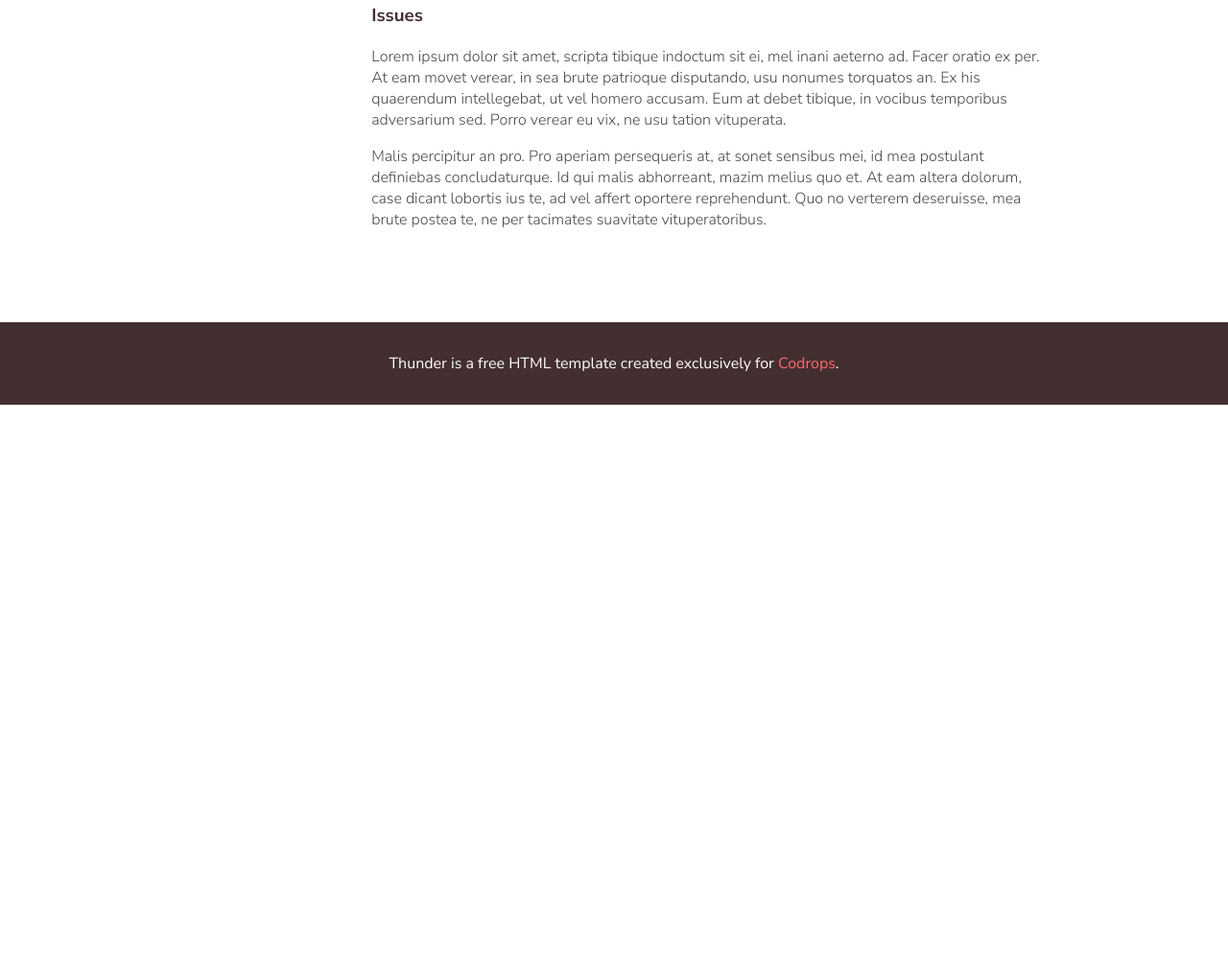
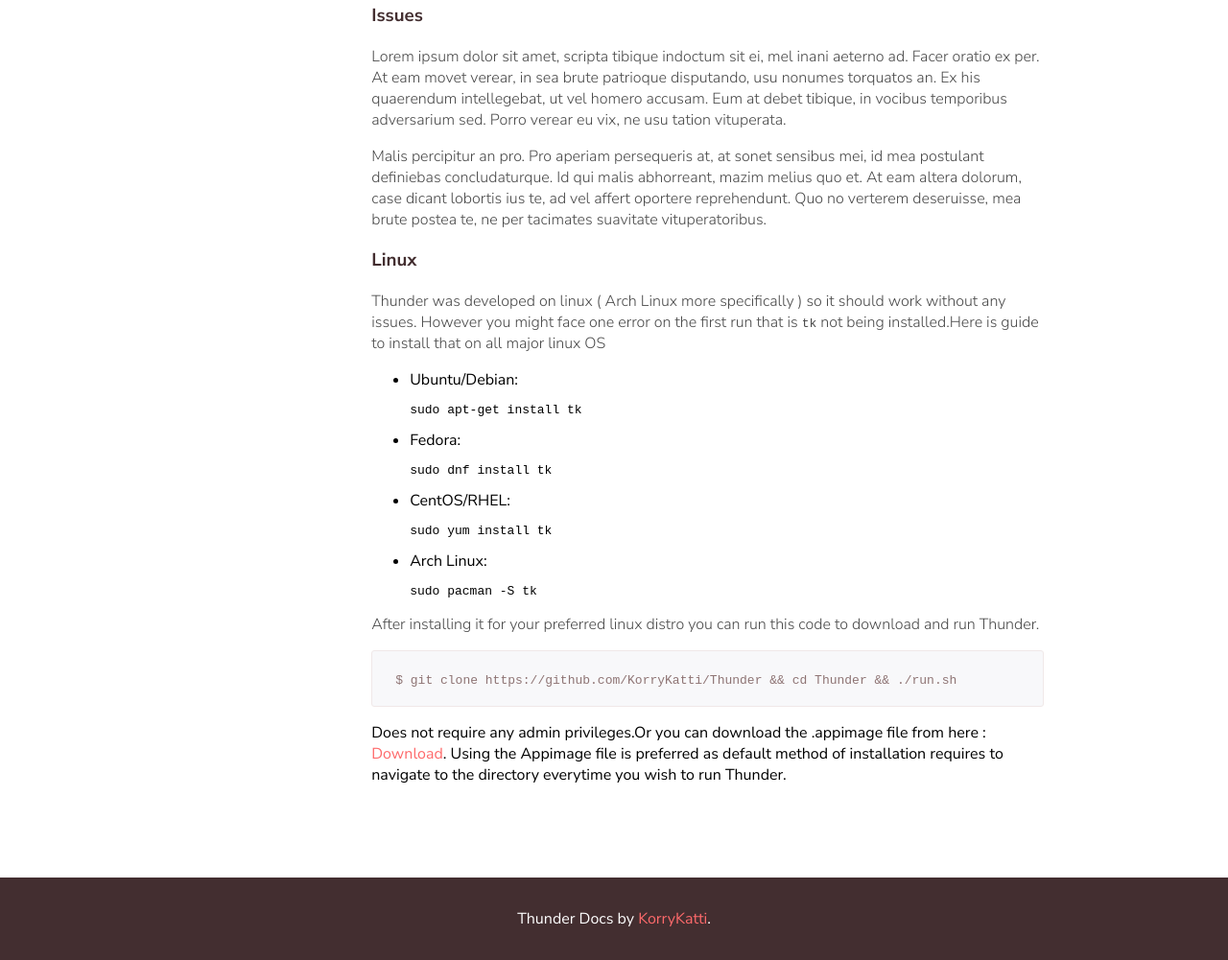
Before and after one commit to KorryKatti/ThunderDocs, a plain HTML site: page doc.html in a window 1280 px wide. Shown: the part 1368-2369 px from the top of the page at 96% size. Before the commit the page ends 1790 px from the top, so only its background shows below. Drawn offline with nearby package versions, Linux system fonts and the light colour scheme.

Commit message:
Added linux guide

```diff
--- a/doc.html
+++ b/doc.html
@@ -28,6 +28,7 @@
           <li class="js-btn">Configuration</li>
           <li class="js-btn">Keybindings</li>
           <li class="js-btn">Issues</li>
+          <li class="js-btn">Linux</li>
         </ul>
       </aside>
       <article class="doc__content">
@@ -90,10 +91,39 @@
           <p>Lorem ipsum dolor sit amet, scripta tibique indoctum sit ei, mel inani aeterno ad. Facer oratio ex per. At eam movet verear, in sea brute patrioque disputando, usu nonumes torquatos an. Ex his quaerendum intellegebat, ut vel homero accusam. Eum at debet tibique, in vocibus temporibus adversarium sed. Porro verear eu vix, ne usu tation vituperata.</p>
           <p>Malis percipitur an pro. Pro aperiam persequeris at, at sonet sensibus mei, id mea postulant definiebas concludaturque. Id qui malis abhorreant, mazim melius quo et. At eam altera dolorum, case dicant lobortis ius te, ad vel affert oportere reprehendunt. Quo no verterem deseruisse, mea brute postea te, ne per tacimates suavitate vituperatoribus.</p>
         </section>
+        <section class="js-section">
+          <h3 class="section__title">Linux</h3>
+          <p>Thunder was developed on linux ( Arch Linux more specifically ) so it should work without any issues. However you might face one error on the first run that is <code>tk</code> not being installed.Here is guide to install that on all major linux OS
+            <ul>
+              <li>Ubuntu/Debian:
+                <pre><code>sudo apt-get install tk</code></pre>
+              </li>
+              <li>Fedora:
+                <pre><code>sudo dnf install tk</code></pre>
+              </li>
+              <li>CentOS/RHEL:
+                <pre><code>sudo yum install tk</code></pre>
+              </li>
+              <li>Arch Linux:
+                <pre><code>sudo pacman -S tk</code></pre>
+              </li>
+            </ul>
+
+          </p>
+          <p>After installing it for your preferred linux distro you can run this code to download and run Thunder.
+            <div class="code__block code__block--notabs">
+              <pre class="code code--block">
+                <code>
+                  $  git clone https://github.com/KorryKatti/Thunder && cd Thunder && ./run.sh
+                </code>
+              </pre>
+            </div>
+            Does not require any admin privileges.Or you can download the .appimage file from here : <a href="https://github.com/KorryKatti/Thunder/releases" target="_blank" class="link link--light">Download</a>. Using the Appimage file is preferred as default method of installation requires to navigate to the directory everytime you wish to run Thunder.</p>
+        </section>
       </article>
     </div>
 
-    <footer class="footer">Thunder is a free HTML template created exclusively for <a href="https://tympanus.net/codrops/" target="_blank" class="link link--light">Codrops</a>.</footer>
+    <footer class="footer">Thunder Docs by <a href="https://github.com/KorryKatti" target="_blank" class="link link--light">KorryKatti</a>.</footer>
     <script src="https://cdnjs.cloudflare.com/ajax/libs/highlight.js/9.12.0/highlight.min.js"></script>
     <script>hljs.initHighlightingOnLoad();</script>
     <script src="scribbler.js"></script>
```
Also changed, not shown: index.html (+3 -3 lines).
